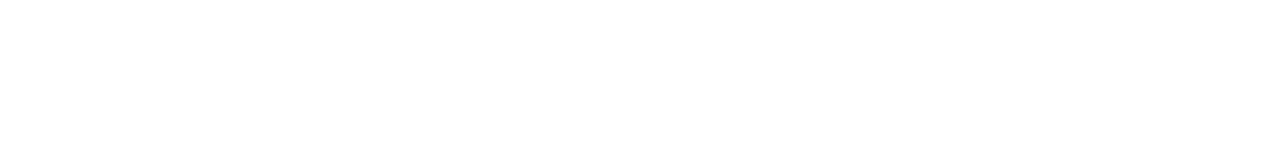
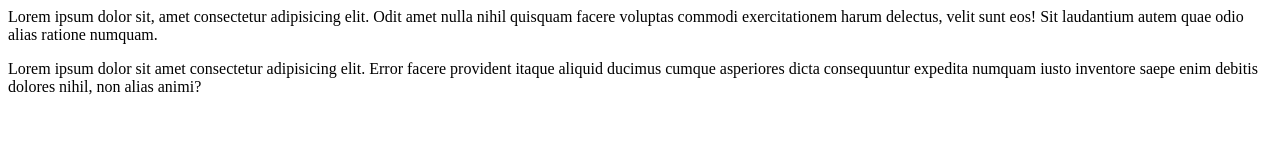
Before and after one commit to mrisaina/skillUp, a plain HTML site: page lesson-6/index.html in a window 1280 px wide. Drawn offline with Linux system fonts and the light colour scheme.

Commit message:
added p with lorem

```diff
--- a/lesson-6/index.html
+++ b/lesson-6/index.html
@@ -7,6 +7,7 @@
     <title>Document</title>
 </head>
 <body>
-    <div></div>
+    <div>Lorem ipsum dolor sit, amet consectetur adipisicing elit. Odit amet nulla nihil quisquam facere voluptas commodi exercitationem harum delectus, velit sunt eos! Sit laudantium autem quae odio alias ratione numquam.</div>
+    <p>Lorem ipsum dolor sit amet consectetur adipisicing elit. Error facere provident itaque aliquid ducimus cumque asperiores dicta consequuntur expedita numquam iusto inventore saepe enim debitis dolores nihil, non alias animi?</p>
 </body>
 </html>
```
